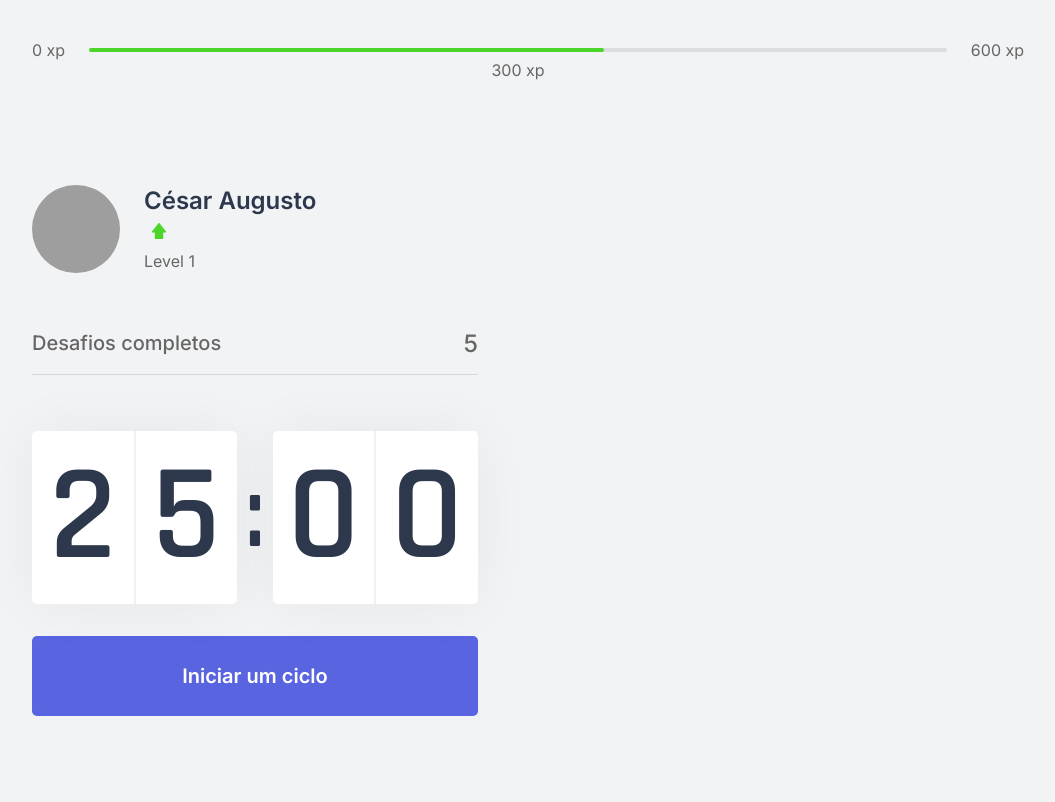
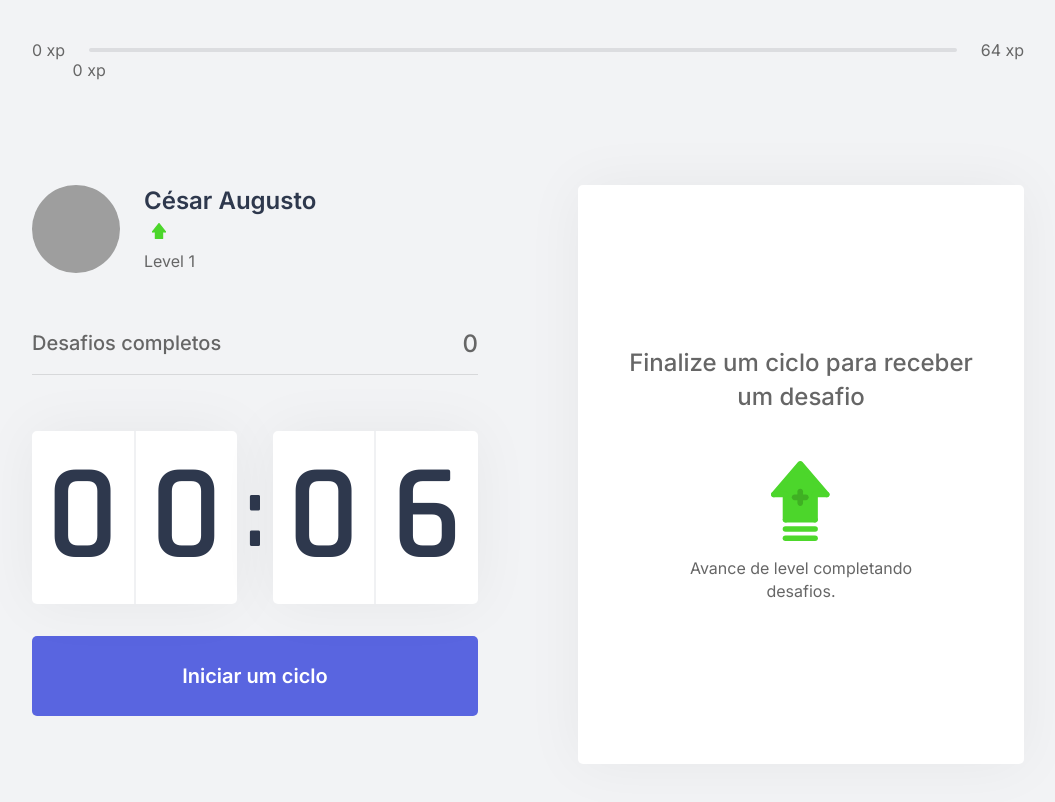
Before and after one commit to cesarramos95/moveit-nlw-04, a Next.js app: page / in a window 1280 px wide. Shown: the top 802 px of the page, without its empty margins (112-1167 px from the left). Built offline with nearby package versions, Linux system fonts and the light colour scheme; grey boxes are pictures that could not be loaded.

Commit message:
Created Context to control experience score in the application

```diff
--- /dev/null
+++ b/challenges.json
@@ -0,0 +1,62 @@
+[
+  {
+    "type": "body",
+    "description": "Estique um de seus braços com a palma da mão virada para frente e puxe os dedos para cima por 10 segundos por mão.",
+    "amount": 80
+  },
+  {
+    "type": "body",
+    "description": "Estique seu braço contra o peito e puxe-o utilizando o outro braço por 10 segundos por braço.",
+    "amount": 60
+  },
+  {
+    "type": "body",
+    "description": "Puxe seu pescoço com a ajuda da mão para a direita e para a esquerda, permanecendo na posição por alguns segundos.",
+    "amount": 70
+  },
+  {
+    "type": "body",
+    "description": "Com as duas mãos na parte de trás da cabeça, leve-a para baixo, alongando a parte de trás da região.",
+    "amount": 60
+  },
+  {
+    "type": "body",
+    "description": "Cruze as pernas e desça com as mãos esticadas em direção ao chão. Repita o movimento com a outra perna na frente.",
+    "amount": 100
+  },
+  {
+    "type": "body",
+    "description": "Sentado, abra as pernas e tente encostar as palmas das mãos no chão, repita 3 vezes por 5 segundos.",
+    "amount": 80
+  },
+  {
+    "type": "body",
+    "description": "Puxe o joelho de encontro ao peito e segure, troque de perna após 10 segundos.",
+    "amount": 50
+  },
+  {
+    "type": "body",
+    "description": "Sentado, cruze uma perna e incline seu tronco à frente, troque de perna após 10 segundos.",
+    "amount": 80
+  },
+  {
+    "type": "eye",
+    "description": "Sentado, feche os olhos e cubra-os com as palmas da mão durante 2 minutos, depois abra normalmente.",
+    "amount": 90
+  },
+  {
+    "type": "eye",
+    "description": "Em algum ambiente aberto, olhe o mais longe que puder em quatro direções por 3s, mexa apenas os olhos. Repita 3 vezes.",
+    "amount": 140
+  },
+  {
+    "type": "eye",
+    "description": "Usando os polegares, massage a área abaixo das sobrancelhas em movimentos circulares por 15 segundos.",
+    "amount": 70
+  },
+  {
+    "type": "body",
+    "description": "Em pé, gire a cintura o máximo que puder para a esquerda, segure por cinco segundos. Repita para a direita.",
+    "amount": 90
+  }
+]
--- /dev/null
+++ b/src/components/ChallengeBox.tsx
@@ -0,0 +1,50 @@
+import { useContext } from 'react';
+import { ChallengesContext } from '../contexts/ChallengesContext';
+
+import styles from '../styles/components/ChallengeBox.module.css';
+
+export function ChallengeBox() {
+  const { activeChallenge, resetChallenge } = useContext(ChallengesContext);
+
+  const hasActiveChallenge = true;
+
+  return (
+    <div className={styles.challengeBoxContainer}>
+      { activeChallenge ? (
+        <div className={styles.challengeActive}>
+          <header>Ganhe {activeChallenge.amount}</header>
+
+          <main>
+            <img src={`icons/${activeChallenge.type}.svg`}/>
+            <strong>Novo desafio</strong>
+            <p>{activeChallenge.description}</p>
+          </main>
+
+          <footer>
+            <button
+              type="button"
+              className={styles.challengeFailedButton}
+              onClick={resetChallenge}
+            >
+              Falhei
+            </button>
+            <button
+              type="button"
+              className={styles.challengeSucceededButton}
+            >
+              Completei
+            </button>
+          </footer>
+        </div>
+      ) : (
+        <div className={styles.challengeNotActive}>
+        <strong>Finalize um ciclo para receber um desafio</strong>
+        <p>
+          <img src="icons/level-up.svg" alt="Level Up"/>
+          Avance de level completando desafios.
+        </p>
+      </div>
+      ) }
+    </div>
+  )
+}
--- a/src/components/CompletedChallenges.tsx
+++ b/src/components/CompletedChallenges.tsx
@@ -1,10 +1,14 @@
+import { useContext } from 'react';
+import { ChallengesContext } from '../contexts/ChallengesContext';
 import styles from '../styles/components/CompletedChallenges.module.css';
 
 export function CompletedChallenges() {
+  const { challengesCompleted } = useContext(ChallengesContext);
+
   return (
     <div className={styles.completedChallengesContainer}>
       <span>Desafios completos</span>
-      <span>5</span>
+      <span>{challengesCompleted}</span>
     </div>
   )
 }
--- a/src/components/Countdown.tsx
+++ b/src/components/Countdown.tsx
@@ -1,10 +1,16 @@
-import { useState, useEffect } from 'react';
-
+import { useState, useEffect, useContext } from 'react';
+import { ChallengesContext } from '../contexts/ChallengesContext';
 import styles from '../styles/components/Countdown.module.css';
 
+// Variable to reset countdown immediately
+let countdownTimeout: NodeJS.Timeout;
+
 export function Countdown() {
-  const [time, setTime] = useState(25 * 60);
-  const [active, setActive] = useState(false);
+  const { startNewChallenge } = useContext(ChallengesContext);
+
+  const [time, setTime] = useState(0.1 * 60);
+  const [isActive, setIsAtActive] = useState(false);
+  const [hasFinished, setHasFinished] = useState(false);
 
   const minutes = Math.floor(time / 60);
   const seconds = time % 60;
@@ -13,16 +19,26 @@
   const [secondLeft, secondRight] = String(seconds).padStart(2, '0').split('');
 
   function startCountdown() {
-    setActive(true);
+    setIsAtActive(true);
+  }
+
+  function resetCountdown() {
+    clearTimeout(countdownTimeout);
+    setIsAtActive(false);
+    setTime(0.1 * 60);
   }
 
   useEffect(() => {
-    if (active && time > 0) {
-      setTimeout(() => {
+    if (isActive && time > 0) {
+      countdownTimeout = setTimeout(() => {
         setTime(time - 1);
       }, 1000)
+    } else if (isActive && time === 0) {
+      setHasFinished(true);
+      setIsAtActive(false);
+      startNewChallenge();
     }
-  }, [active, time]);
+  }, [isActive, time]);
 
   return (
     <div>
@@ -38,6 +54,24 @@
         </div>
       </div>
 
+      {hasFinished ? (
+        <button
+          disabled
+          className={styles.countdownButton}
+        >
+          Ciclo encerrado
+        </button>
+      ) : (
+        <>
+          { isActive ? (
+            <button
+            type="button"
+            className={`${styles.countdownButton} ${styles.countdownButtonActive}`}
+            onClick={resetCountdown}
+          >
+            Abandonar ciclo
+          </button>
+          ) : (
             <button
               type="button"
               className={styles.countdownButton}
@@ -45,6 +79,9 @@
             >
               Iniciar um ciclo
             </button>
+          )}
+        </>
+      )}
     </div>
   );
 }
--- a/src/components/ExperienceBar.tsx
+++ b/src/components/ExperienceBar.tsx
@@ -1,17 +1,23 @@
+import { useContext } from 'react';
+import { ChallengesContext } from '../contexts/ChallengesContext';
 import styles from '../styles/components/ExperienceBar.module.css';
 
 export function ExperienceBar() {
+  const { currentExperience, experienceToNextLevel } = useContext(ChallengesContext);
+
+  const percentToNextLevel = Math.round(currentExperience * 100) / experienceToNextLevel;
+
   return (
     <header className={styles.experienceBar}>
       <span>0 xp</span>
       <div>
-        <div style={{ width: '60%' }} />
+        <div style={{ width: `${percentToNextLevel}%` }} />
 
-        <span className={styles.currentExperience} style={{ left: '50%' }}>
-          300 xp
+        <span className={styles.currentExperience} style={{ left: `${percentToNextLevel}%` }}>
+          {currentExperience} xp
         </span>
       </div>
-      <span>600 xp</span>
+      <span>{experienceToNextLevel} xp</span>
     </header>
   )
 }
--- /dev/null
+++ b/src/contexts/ChallengesContext.tsx
@@ -0,0 +1,67 @@
+import { createContext, useState, ReactNode } from 'react';
+import challenges from '../../challenges.json';
+
+interface Challenge {
+  type: 'body' | 'eye';
+  description: string;
+  amount: number;
+}
+
+interface ChallengesContextData {
+  level: number;
+  currentExperience: number;
+  experienceToNextLevel: number;
+  challengesCompleted: number;
+  activeChallenge: Challenge;
+  levelUp: () => void;
+  startNewChallenge: () => void;
+  resetChallenge: () => void;
+}
+
+interface ChallengeProviderProps {
+  children: ReactNode;
+}
+
+export const ChallengesContext = createContext({} as ChallengesContextData);
+
+export function ChallengesProvider({ children }: ChallengeProviderProps) {
+  const [level, setLevel] = useState(1);
+  const [currentExperience, setCurrentExperience] = useState(0);
+  const [challengesCompleted, setChallengesCompleted] = useState(0);
+
+  const [activeChallenge, setActiveChallenge] = useState(null);
+
+  const experienceToNextLevel = Math.pow((level + 1) * 4, 2);
+
+  function levelUp() {
+    setLevel(level + 1);
+  }
+
+  function startNewChallenge() {
+    const randomChallengeIndex = Math.floor(Math.random() * challenges.length);
+    const challenge = challenges[randomChallengeIndex];
+
+    setActiveChallenge(challenge);
+  }
+
+  function resetChallenge() {
+    setActiveChallenge(null);
+  }
+
+  return (
+    <ChallengesContext.Provider
+      value={{
+        level,
+        currentExperience,
+        experienceToNextLevel,
+        challengesCompleted,
+        levelUp,
+        startNewChallenge,
+        activeChallenge,
+        resetChallenge
+      }}
+    >
+      {children}
+    </ChallengesContext.Provider>
+  )
+}
--- a/src/pages/_app.tsx
+++ b/src/pages/_app.tsx
@@ -1,8 +1,13 @@
 import '../styles/global.css';
 
+import { ChallengesProvider } from '../contexts/ChallengesContext';
 
 function MyApp({ Component, pageProps }) {
-  return <Component {...pageProps} />
+  return (
+    <ChallengesProvider>
+      <Component {...pageProps} />
+    </ChallengesProvider>
+  )
 }
 
 export default MyApp
--- a/src/pages/index.tsx
+++ b/src/pages/index.tsx
@@ -1,11 +1,12 @@
+import Head from 'next/head';
+
+import styles from '../styles/pages/Home.module.css';
+
 import { CompletedChallenges } from '../components/CompletedChallenges';
+import { ChallengeBox } from '../components/ChallengeBox';
 import { Countdown } from '../components/Countdown';
 import { ExperienceBar } from "../components/ExperienceBar";
 import { Profile } from "../components/Profile";
-
-import Head from 'next/head';
-
-import styles from '../styles/pages/Home.module.css';
 
 export default function Home() {
   return (
@@ -22,7 +23,7 @@
           <Countdown />
         </div>
         <div>
-
+          <ChallengeBox />
         </div>
       </section>
     </div>
--- /dev/null
+++ b/src/styles/components/ChallengeBox.module.css
@@ -0,0 +1,110 @@
+.challengeBoxContainer {
+  height: 100%;
+
+  background: var(--white);
+  border-radius: 5px;
+  box-shadow: 0 0 60px rgba(0, 0, 0, 0.05);
+  padding: 1.5rem 2rem;
+
+  display: flex;
+  flex-direction: column;
+  align-items: center;
+  justify-content: center;
+
+  text-align: center;
+}
+
+.challengeNotActive {
+  display: flex;
+  flex-direction: column;
+  align-items: center;
+}
+
+.challengeNotActive strong {
+  font-size: 1.5rem;
+  font-weight: 500;
+  line-height: 1.4;
+}
+
+.challengeNotActive p {
+  display: flex;
+  flex-direction: column;
+  align-items: center;
+  line-height: 1.4;
+  max-width: 70%;
+  margin-top: 3rem;
+}
+
+.challengeNotActive p img {
+  margin-bottom: 1rem;
+}
+
+.challengeActive {
+  height: 100%;
+
+  display: flex;
+  flex-direction: column;
+}
+
+.challengeActive header {
+  color: var(--blue);
+  font-weight: 600;
+  font-size: 1.25rem;
+  padding: 0 2rem 1.5rem;
+  border-bottom: 1px solid var(--gray-line);
+}
+
+.challengeActive main {
+  flex: 1;
+  display: flex;
+  flex-direction: column;
+  align-items: center;
+  justify-content: center;
+}
+
+.challengeActive main strong {
+  font-size: 2rem;
+  font-weight: 600;
+  color: var(--title);
+  margin: 1.5rem 0 1rem;
+}
+
+.challengeActive main p {
+  line-height: 1.5;
+}
+
+.challengeActive footer {
+  display: grid;
+  grid-template-columns: 1fr 1fr;
+  gap: 1rem;
+}
+
+.challengeActive footer button {
+  height: 3rem;
+
+  display: flex;
+  align-items: center;
+  justify-content: center;
+
+  border: 0;
+  border-radius:0;
+
+  color: var(--white);
+
+  font-size: 1rem;
+  font-weight: 600;
+
+  transition: filter 0.2s;
+}
+
+.challengeActive footer button.challengeFailedButton {
+  background: var(--red);
+}
+
+.challengeActive footer button.challengeSucceededButton {
+  background: var(--green);
+}
+
+.challengeActive footer button:hover {
+  filter: brightness(0.9);
+}
```
Also changed, not shown: src/styles/components/Countdown.module.css (+17 -1 lines). Lines whose indentation alone changed are shown as unchanged.
